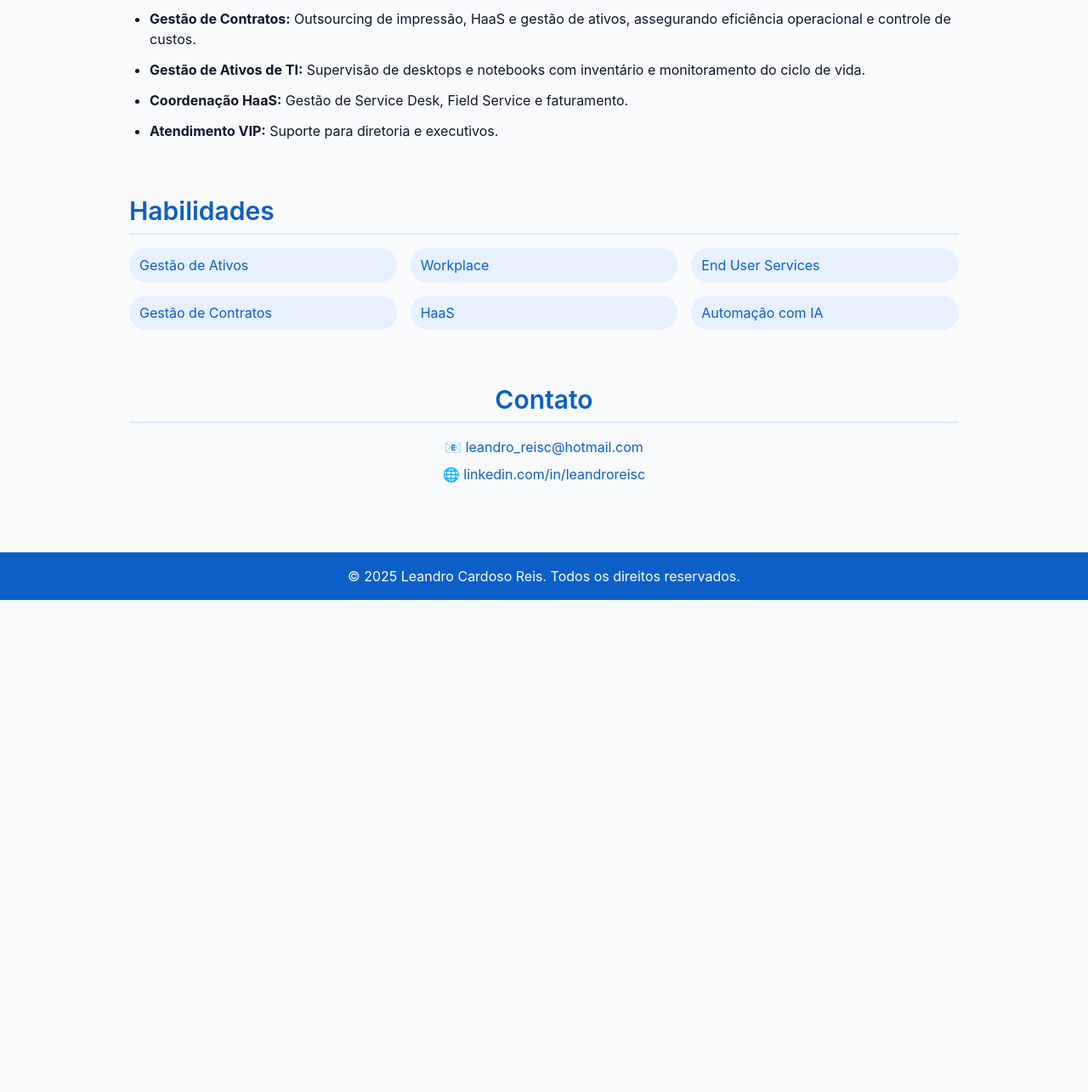
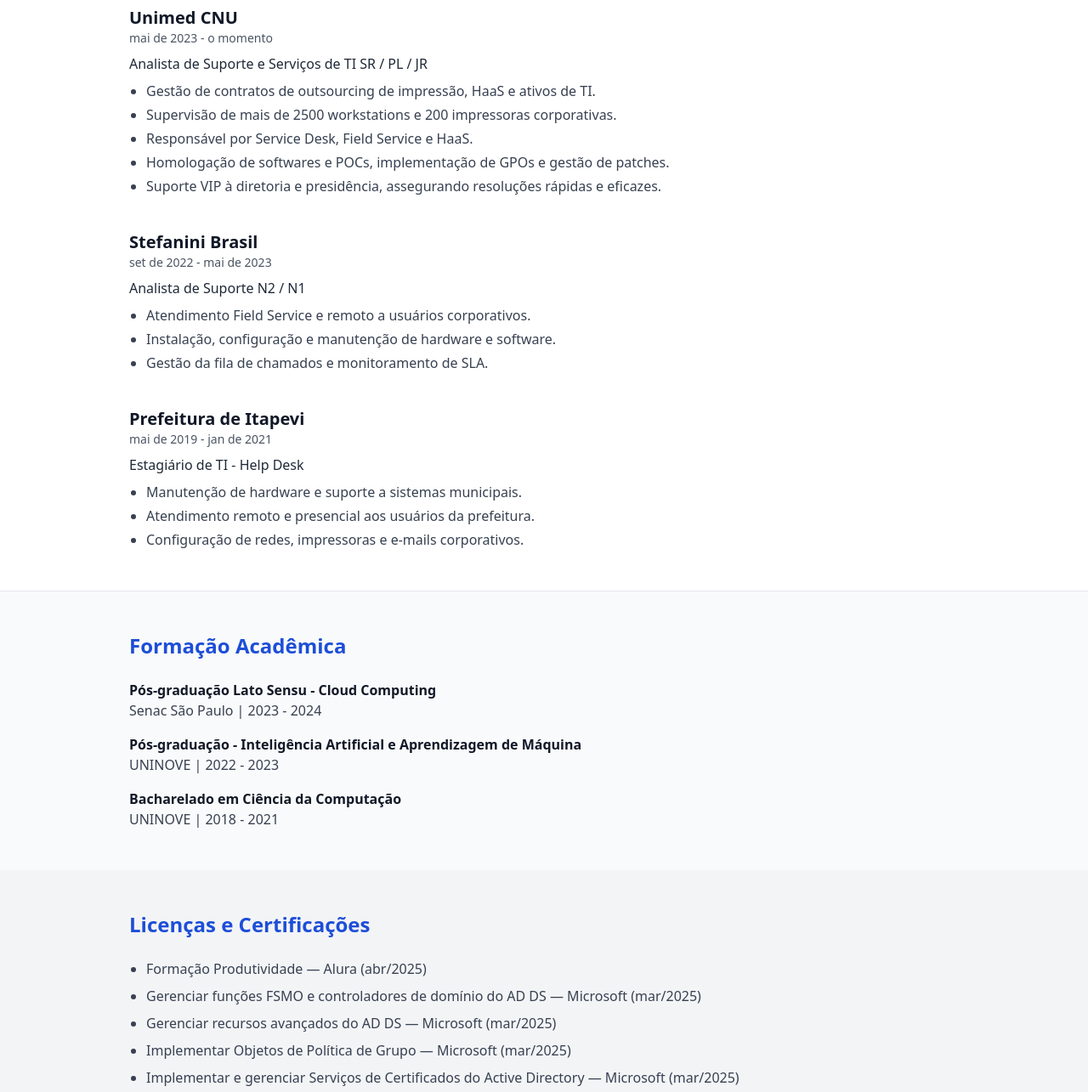
Before and after one commit to leandro-creis/leandroreis, a plain HTML site: page index.html in a window 1280 px wide. Shown: the part 502-1787 px from the top of the page at 85% size. Before the commit the page ends 1208 px from the top, so only its background shows below. Drawn offline with nearby package versions, Linux system fonts and the light colour scheme.

Commit message:
Update index.html

```diff
--- a/index.html
+++ b/index.html
@@ -1,111 +1,120 @@
 <!DOCTYPE html>
 <html lang="pt-BR">
 <head>
-  <meta charset="utf-8" />
-  <meta name="viewport" content="width=device-width, initial-scale=1" />
+  <meta charset="UTF-8" />
+  <meta name="viewport" content="width=device-width, initial-scale=1.0" />
   <title>Leandro Cardoso Reis | Workplace | Gestão de Ativos | End User Services</title>
-  <meta name="description" content="Perfil profissional de Leandro Cardoso Reis — especialista em Workplace, Gestão de Ativos e End User Services.">
+  <script src="https://cdn.tailwindcss.com"></script>
+</head>
 
-  <!-- Tailwind Play CDN (gera utilitários em runtime) -->
-  <script src="https://cdn.tailwindcss.com"></script>
-
-  <!-- Configuração Tailwind rápida (define cor personalizada se quiser) -->
-  <script>
-    tailwind.config = {
-      theme: {
-        extend: {
-          colors: {
-            brand: {
-              DEFAULT: '#0b5fc7', /* azul corporativo */
-              dark: '#084a9e'
-            }
-          }
-        }
-      }
-    }
-  </script>
-
-  <!-- Fallback CSS leve para garantir legibilidade caso o CDN falhe -->
-  <style>
-    :root { --brand: #0b5fc7; }
-    body { font-family: Inter, ui-sans-serif, system-ui, -apple-system, "Segoe UI", Roboto, "Helvetica Neue", Arial; background:#f8fafc; color:#0f172a; margin:0; }
-    header { background:var(--brand); color:white; padding:2.25rem 0; text-align:center; box-shadow:0 2px 8px rgba(2,6,23,0.06); }
-    main { max-width:960px; margin:0 auto; padding:2.5rem 1rem; }
-    h1{ font-size:1.875rem; margin:0; font-weight:700; }
-    h2{ color:var(--brand); margin-top:0.75rem; margin-bottom:0.75rem; font-size:1.25rem; }
-    .pill{ display:inline-block; background:#e6f0ff; color:var(--brand); padding:0.5rem 0.75rem; border-radius:9999px; }
-    footer{ background:var(--brand); color:white; text-align:center; padding:1rem 0; margin-top:2rem; }
-  </style>
-
-  <link rel="icon" type="image/png" href="assets/favicon.png">
-</head>
-<body class="antialiased">
-
-  <!-- Header -->
-  <header class="bg-brand text-white py-8">
-    <div class="max-w-5xl mx-auto px-4">
-      <h1 class="text-4xl font-extrabold tracking-tight">Leandro Cardoso Reis</h1>
-      <p class="mt-2 text-lg font-light">Workplace | Gestão de Ativos | End User Services</p>
-      <div class="mt-4 flex justify-center gap-3">
-        <a href="#contato" class="inline-block px-4 py-2 rounded-md bg-white text-brand font-medium">Contato</a>
-        <a href="https://www.linkedin.com/in/leandroreisc" target="_blank" class="inline-block px-4 py-2 rounded-md border border-white/30 text-white">LinkedIn</a>
-      </div>
+<body class="bg-gray-50 text-gray-800 font-sans">
+  <!-- HEADER -->
+  <header class="bg-blue-700 text-white py-10">
+    <div class="max-w-5xl mx-auto text-center">
+      <h1 class="text-4xl font-bold">Leandro Cardoso Reis</h1>
+      <p class="text-lg mt-2">Workplace | Gestão de Ativos | End User Services</p>
     </div>
   </header>
 
-  <!-- Main -->
-  <main class="max-w-5xl mx-auto px-6 py-12 space-y-16">
+  <!-- SOBRE MIM -->
+  <section class="max-w-5xl mx-auto px-6 py-12">
+    <h2 class="text-2xl font-semibold text-blue-700 mb-4">Sobre mim</h2>
+    <p class="text-gray-700 leading-relaxed">
+      Sou formado em Ciência da Computação, com especializações em Inteligência Artificial, Aprendizagem de Máquina e Cloud Computing.
+      Tenho ampla experiência em suporte técnico de níveis 1 e 2, gestão de contratos, ativos e projetos de workplace.
+      Atualmente, sou Analista de Suporte e Serviços de TI Sênior na Unimed CNU, com foco em maximizar eficiência operacional e reduzir custos,
+      atuando também em iniciativas de transformação digital e automação.
+    </p>
+  </section>
 
-    <section id="sobre">
-      <h2 class="text-3xl font-semibold text-brand mb-4 border-b-2 border-blue-100 pb-2">Sobre Mim</h2>
-      <p class="text-justify text-base leading-relaxed">
-        Sou formado em <strong>Ciência da Computação</strong>, com especializações em <strong>Inteligência Artificial</strong>,
-        <strong>Aprendizagem de Máquina</strong> e <strong>Cloud Computing</strong>. Atuo com Gestão de Ativos, Workplace e End User Services,
-        unindo conhecimento técnico e visão estratégica para entregar eficiência e inovação.
-      </p>
-    </section>
+  <!-- EXPERIÊNCIA PROFISSIONAL -->
+  <section class="bg-white border-t border-b py-12">
+    <div class="max-w-5xl mx-auto px-6">
+      <h2 class="text-2xl font-semibold text-blue-700 mb-6">Experiência Profissional</h2>
 
-    <section id="experiencia">
-      <h2 class="text-3xl font-semibold text-brand mb-4 border-b-2 border-blue-100 pb-2">Experiência Profissional</h2>
-      <ul class="list-disc pl-6 space-y-3 text-base">
-        <li><strong>Gestão de Contratos:</strong> Outsourcing de impressão, HaaS e gestão de ativos, assegurando eficiência operacional e controle de custos.</li>
-        <li><strong>Gestão de Ativos de TI:</strong> Supervisão de desktops e notebooks com inventário e monitoramento do ciclo de vida.</li>
-        <li><strong>Coordenação HaaS:</strong> Gestão de Service Desk, Field Service e faturamento.</li>
-        <li><strong>Atendimento VIP:</strong> Suporte para diretoria e executivos.</li>
+      <!-- UNIMED CNU -->
+      <div class="mb-10">
+        <h3 class="text-xl font-bold text-gray-900">Unimed CNU</h3>
+        <p class="text-sm text-gray-600">mai de 2023 - o momento</p>
+        <p class="text-gray-800 mt-2 font-medium">Analista de Suporte e Serviços de TI SR / PL / JR</p>
+        <ul class="list-disc pl-5 text-gray-700 mt-2 space-y-1">
+          <li>Gestão de contratos de outsourcing de impressão, HaaS e ativos de TI.</li>
+          <li>Supervisão de mais de 2500 workstations e 200 impressoras corporativas.</li>
+          <li>Responsável por Service Desk, Field Service e HaaS.</li>
+          <li>Homologação de softwares e POCs, implementação de GPOs e gestão de patches.</li>
+          <li>Suporte VIP à diretoria e presidência, assegurando resoluções rápidas e eficazes.</li>
+        </ul>
+      </div>
+
+      <!-- STEFANINI -->
+      <div class="mb-10">
+        <h3 class="text-xl font-bold text-gray-900">Stefanini Brasil</h3>
+        <p class="text-sm text-gray-600">set de 2022 - mai de 2023</p>
+        <p class="text-gray-800 mt-2 font-medium">Analista de Suporte N2 / N1</p>
+        <ul class="list-disc pl-5 text-gray-700 mt-2 space-y-1">
+          <li>Atendimento Field Service e remoto a usuários corporativos.</li>
+          <li>Instalação, configuração e manutenção de hardware e software.</li>
+          <li>Gestão da fila de chamados e monitoramento de SLA.</li>
+        </ul>
+      </div>
+
+      <!-- PREFEITURA DE ITAPEVI -->
+      <div>
+        <h3 class="text-xl font-bold text-gray-900">Prefeitura de Itapevi</h3>
+        <p class="text-sm text-gray-600">mai de 2019 - jan de 2021</p>
+        <p class="text-gray-800 mt-2 font-medium">Estagiário de TI - Help Desk</p>
+        <ul class="list-disc pl-5 text-gray-700 mt-2 space-y-1">
+          <li>Manutenção de hardware e suporte a sistemas municipais.</li>
+          <li>Atendimento remoto e presencial aos usuários da prefeitura.</li>
+          <li>Configuração de redes, impressoras e e-mails corporativos.</li>
+        </ul>
+      </div>
+    </div>
+  </section>
+
+  <!-- FORMAÇÃO ACADÊMICA -->
+  <section class="max-w-5xl mx-auto px-6 py-12">
+    <h2 class="text-2xl font-semibold text-blue-700 mb-6">Formação Acadêmica</h2>
+
+    <ul class="space-y-4">
+      <li>
+        <p class="font-bold text-gray-900">Pós-graduação Lato Sensu - Cloud Computing</p>
+        <p class="text-gray-700">Senac São Paulo | 2023 - 2024</p>
+      </li>
+      <li>
+        <p class="font-bold text-gray-900">Pós-graduação - Inteligência Artificial e Aprendizagem de Máquina</p>
+        <p class="text-gray-700">UNINOVE | 2022 - 2023</p>
+      </li>
+      <li>
+        <p class="font-bold text-gray-900">Bacharelado em Ciência da Computação</p>
+        <p class="text-gray-700">UNINOVE | 2018 - 2021</p>
+      </li>
+    </ul>
+  </section>
+
+  <!-- CERTIFICAÇÕES -->
+  <section class="bg-gray-100 py-12">
+    <div class="max-w-5xl mx-auto px-6">
+      <h2 class="text-2xl font-semibold text-blue-700 mb-6">Licenças e Certificações</h2>
+
+      <ul class="list-disc pl-5 text-gray-700 space-y-2">
+        <li>Formação Produtividade — Alura (abr/2025)</li>
+        <li>Gerenciar funções FSMO e controladores de domínio do AD DS — Microsoft (mar/2025)</li>
+        <li>Gerenciar recursos avançados do AD DS — Microsoft (mar/2025)</li>
+        <li>Implementar Objetos de Política de Grupo — Microsoft (mar/2025)</li>
+        <li>Implementar e gerenciar Serviços de Certificados do Active Directory — Microsoft (mar/2025)</li>
+        <li>Introdução ao AD DS — Microsoft (mar/2025)</li>
+        <li>Impacto da TI nos Negócios — FGV Online (fev/2023)</li>
       </ul>
-    </section>
+    </div>
+  </section>
 
-    <section id="habilidades">
-      <h2 class="text-3xl font-semibold text-brand mb-4 border-b-2 border-blue-100 pb-2">Habilidades</h2>
-      <div class="grid grid-cols-2 sm:grid-cols-3 gap-4">
-        <span class="pill">Gestão de Ativos</span>
-        <span class="pill">Workplace</span>
-        <span class="pill">End User Services</span>
-        <span class="pill">Gestão de Contratos</span>
-        <span class="pill">HaaS</span>
-        <span class="pill">Automação com IA</span>
-      </div>
-    </section>
-
-    <!-- Projetos (comentado para preencher depois) -->
-    <!--
-    <section id="projetos">
-      <h2 class="text-3xl font-semibold text-brand mb-4 border-b-2 border-blue-100 pb-2">Projetos</h2>
-      <p>Em breve...</p>
-    </section>
-    -->
-
-    <section id="contato" class="text-center">
-      <h2 class="text-3xl font-semibold text-brand mb-4 border-b-2 border-blue-100 pb-2">Contato</h2>
-      <p class="mb-2">📧 <a href="mailto:leandro_reisc@hotmail.com" class="text-brand hover:underline">leandro_reisc@hotmail.com</a></p>
-      <p>🌐 <a href="https://www.linkedin.com/in/leandroreisc" target="_blank" class="text-brand hover:underline">linkedin.com/in/leandroreisc</a></p>
-    </section>
-
-  </main>
-
-  <footer class="bg-brand text-white text-center py-4">
-    <p>&copy; 2025 Leandro Cardoso Reis. Todos os direitos reservados.</p>
+  <!-- FOOTER -->
+  <footer class="bg-blue-700 text-white py-6 mt-12">
+    <div class="max-w-5xl mx-auto text-center">
+      <p>📧 <a href="mailto:leandro_reisc@hotmail.com" class="underline">leandro_reisc@hotmail.com</a></p>
+      <p class="text-sm mt-2">&copy; 2025 Leandro Cardoso Reis — Todos os direitos reservados.</p>
+    </div>
   </footer>
-
 </body>
 </html>
```
